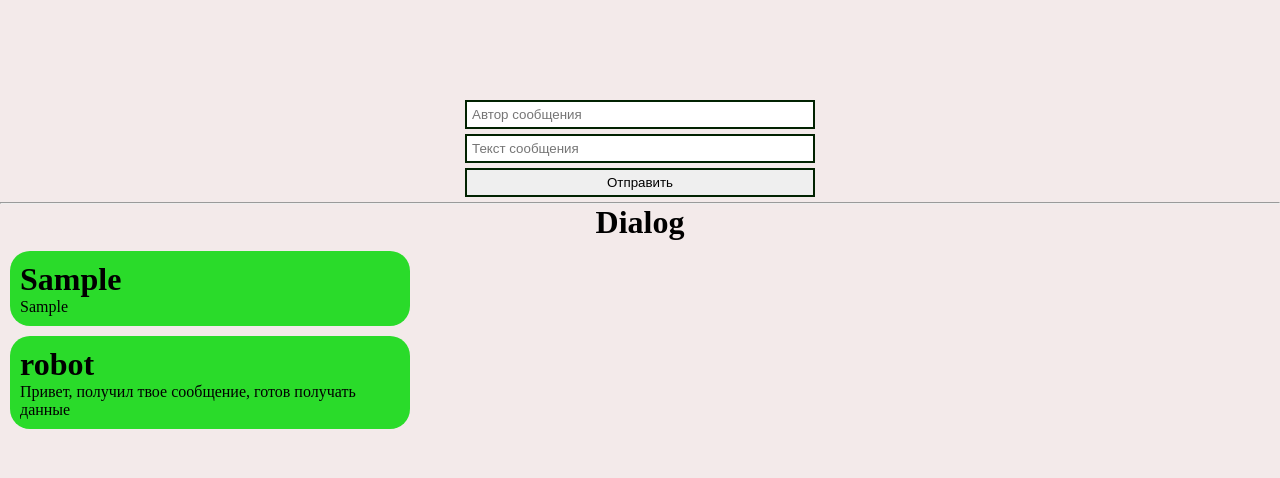
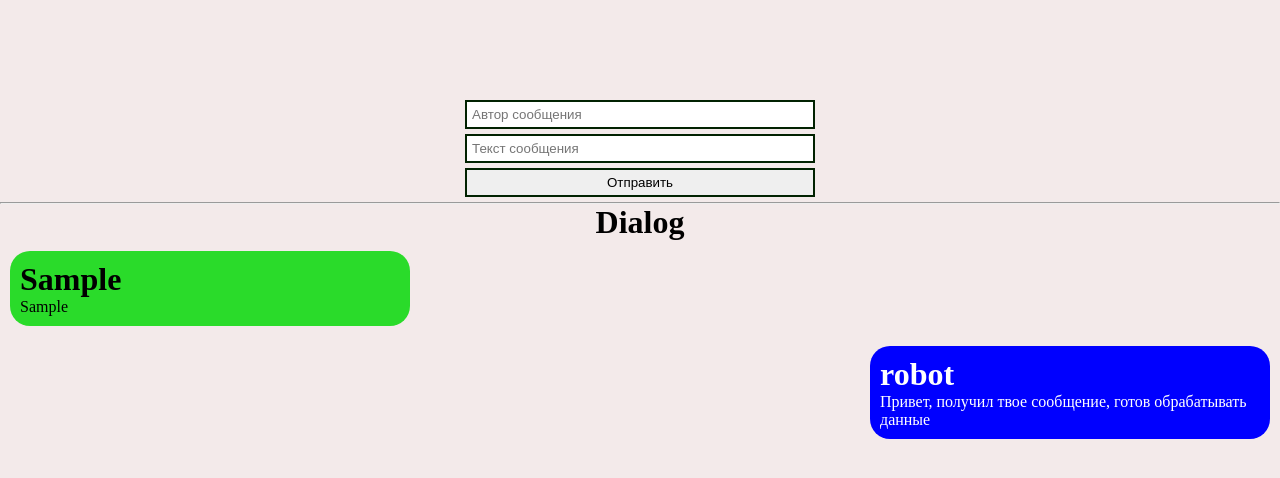
Before and after one commit to Danu-IT/project, a React (Create React App) app: page / in a window 1280 px wide. Both pictures are taken after typing "Sample", "Sample" into the empty fields and a click on the button "Отправить". Shown: the top 478 px of the page. Built offline with nearby package versions, Linux system fonts and the light colour scheme.

Commit message:
refactoringChatAndForm

```diff
--- a/public/index.html
+++ b/public/index.html
@@ -10,7 +10,6 @@
       content="Web site created using create-react-app"
     />
     <link rel="apple-touch-icon" href="%PUBLIC_URL%/logo192.png" />
-    <link rel="manifest" href="%PUBLIC_URL%/manifest.json" />
     <title>React App</title>
   </head>
   <body>
--- a/src/App.jsx
+++ b/src/App.jsx
@@ -16,7 +16,7 @@ const App = () => {
     setInput(initialState);
   }
 
-  const messageRobot = 'Привет, получил твое сообщение, готов получать данные';
+  const messageRobot = 'Привет, получил твое сообщение, готов обрабатывать данные';
 
   useEffect(() => {
     if(messages.length > 0 && messages.slice(-1)[0].author !== 'robot')  {
--- a/src/components/Form/Form.jsx
+++ b/src/components/Form/Form.jsx
@@ -1,36 +1,46 @@
-import React, { useState } from 'react'
+import React, { useEffect, useState } from 'react'
 import { v4 } from 'uuid';
 import classes from './Form.module.scss'
 
 const Form = ({addingNewMessage, obj, setObj}) => {
     const {text, author} = obj;
-    const [name, setName] = useState(false);
+    const [nameError, setNameError] = useState(false);
+    const [clusterFilling, setClusterFilling] = useState(false);
 
-    const formSubmit = (e) => {
-        setName(false)
-        e.preventDefault();
+    const validationAndCreateMessage = (text, author) => {
         if(author === 'robot'){
-            setName(true)
+            setNameError(true);
             return false;
         }
         if(author === '' || text === ''){
-            return false
+            setClusterFilling(true);
+            return false;
         }
-        const newMessage = {
+        return {
             id: v4(),
             text: text,
             author: author
         }
-        addingNewMessage(newMessage);
     }
+
+    const formSubmit = (e) => {
+        e.preventDefault();
+        const newMessage = validationAndCreateMessage(text, author);
+        newMessage && addingNewMessage(newMessage);
+    }
+    useEffect(() => {
+        setNameError(false);
+        setClusterFilling(false)
+    },[text, author]);
 
   return (
     <form className={classes.form} onSubmit={formSubmit}>
         <div className={classes.form__container}>
             <input placeholder='Автор сообщения' type="text" value={author} onChange={(e) => setObj(prev => ({...prev, author: e.target.value}))} />
-            {name && <p style={{color: 'red',fontSize: '13px'}}>Нельзя использовать зарезервированное имя автора</p>}
+            {nameError && <p style={{color: 'red',fontSize: '13px'}}>Нельзя использовать зарезервированное имя автора</p>}
             <input placeholder='Текст сообщения' type="text" value={text} onChange={(e) => setObj(prev => ({...prev, text: e.target.value}))}/>
             <button>Отправить</button>
+            {clusterFilling && <p style={{color: 'red',fontSize: '13px'}}>Заполните все поля</p>}
         </div>
     </form>
   )
--- a/src/components/Messages/Messages.jsx
+++ b/src/components/Messages/Messages.jsx
@@ -3,12 +3,13 @@ import classes from './Messages.module.scss'
 
 const Messages = ({messages}) => {
   return (
-    <div className={classes.dialog}>
+    <div>
       <h1 style={{textAlign: 'center'}}>Dialog</h1>
         {messages.map(message => {
+          console.log(message)
           return (
-            <div key={message.id}>
-              <div className={classes.message}>
+            <div className={classes.dialog} style={{alignItems: message.author === 'robot' ? 'flex-end' : 'flex-start'}} key={message.id}>
+              <div style={{background: message.author === 'robot' ? 'blue': 'rgb(42, 219, 42)', color: message.author === 'robot' ? 'white' : 'black'}} className={classes.message}>
                 <h1>{message.author}</h1>
                 <div>{message.text}</div>
               </div>
--- a/src/components/Messages/Messages.module.scss
+++ b/src/components/Messages/Messages.module.scss
@@ -1,9 +1,13 @@
+.dialog{
+    display: flex;
+    flex-direction: column;
+}
+
 .message{
     display: flex;
     flex-direction: column;
     align-items: flex-start;
     padding: 10px;
-    background-color: rgb(42, 219, 42);
     margin: 10px;
     width: 400px;
     border-radius: 20px;
```
